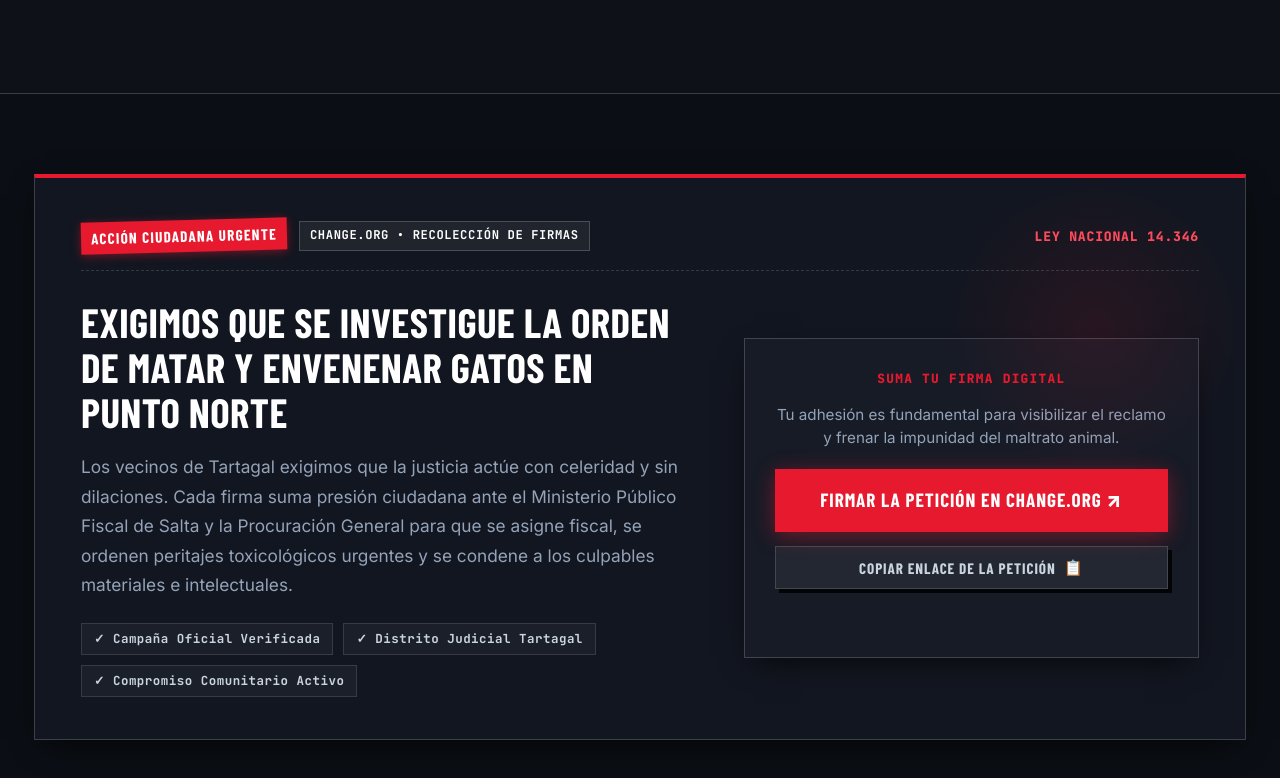
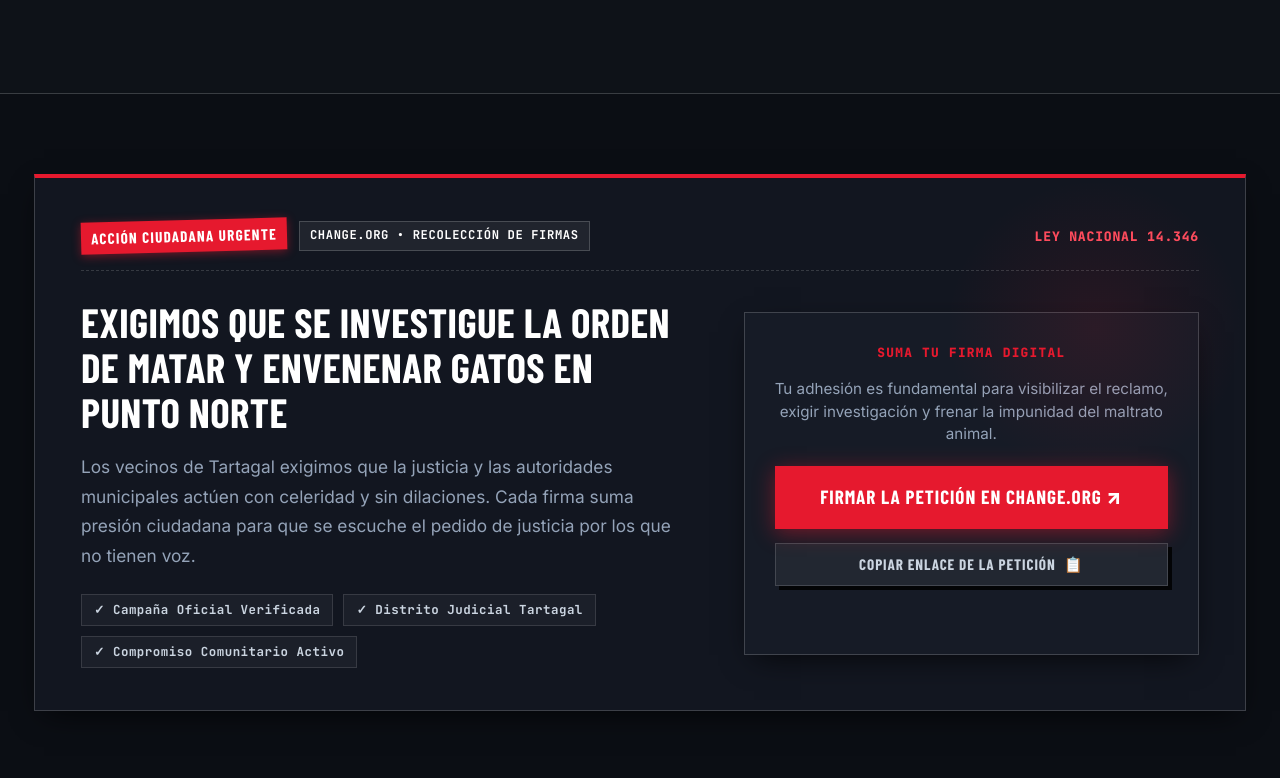
Before and after one commit to luz-baron/contra-maltrato-animal, a website: page public/index.html in a window 1280 px wide. Shown: the part 1994-2772 px from the top of the page. Drawn offline with nearby package versions, Linux system fonts and the light colour scheme; no server answers; a web font is replaced by a local one.

Commit message:
Revise petition text for clarity and urgency
Updated petition description to emphasize the need for justice and investigation.

```diff
--- a/public/index.html
+++ b/public/index.html
@@ -206,7 +206,7 @@
                 Exigimos que se investigue la orden de matar y envenenar gatos en Punto Norte
               </h2>
               <p id="petitionDescription" class="petition-lead">
-                Los vecinos de Tartagal exigimos que la justicia actúe con celeridad y sin dilaciones. Cada firma suma presión ciudadana ante el Ministerio Público Fiscal de Salta y la Procuración General para que se asigne fiscal, se ordenen peritajes toxicológicos urgentes y se condene a los culpables materiales e intelectuales.
+                Los vecinos de Tartagal exigimos que la justicia y las autoridades municipales actúen con celeridad y sin dilaciones. Cada firma suma presión ciudadana para que se escuche el pedido de justicia por los que no tienen voz.
               </p>
 
               <div class="petition-meta-pills">
@@ -220,7 +220,7 @@
               <div class="petition-action-box">
                 <span class="action-box-kicker">SUMA TU FIRMA DIGITAL</span>
                 <p class="action-box-desc">
-                  Tu adhesión es fundamental para visibilizar el reclamo y frenar la impunidad del maltrato animal.
+                  Tu adhesión es fundamental para visibilizar el reclamo, exigir investigación y frenar la impunidad del maltrato animal.
                 </p>
 
                 <a
```
